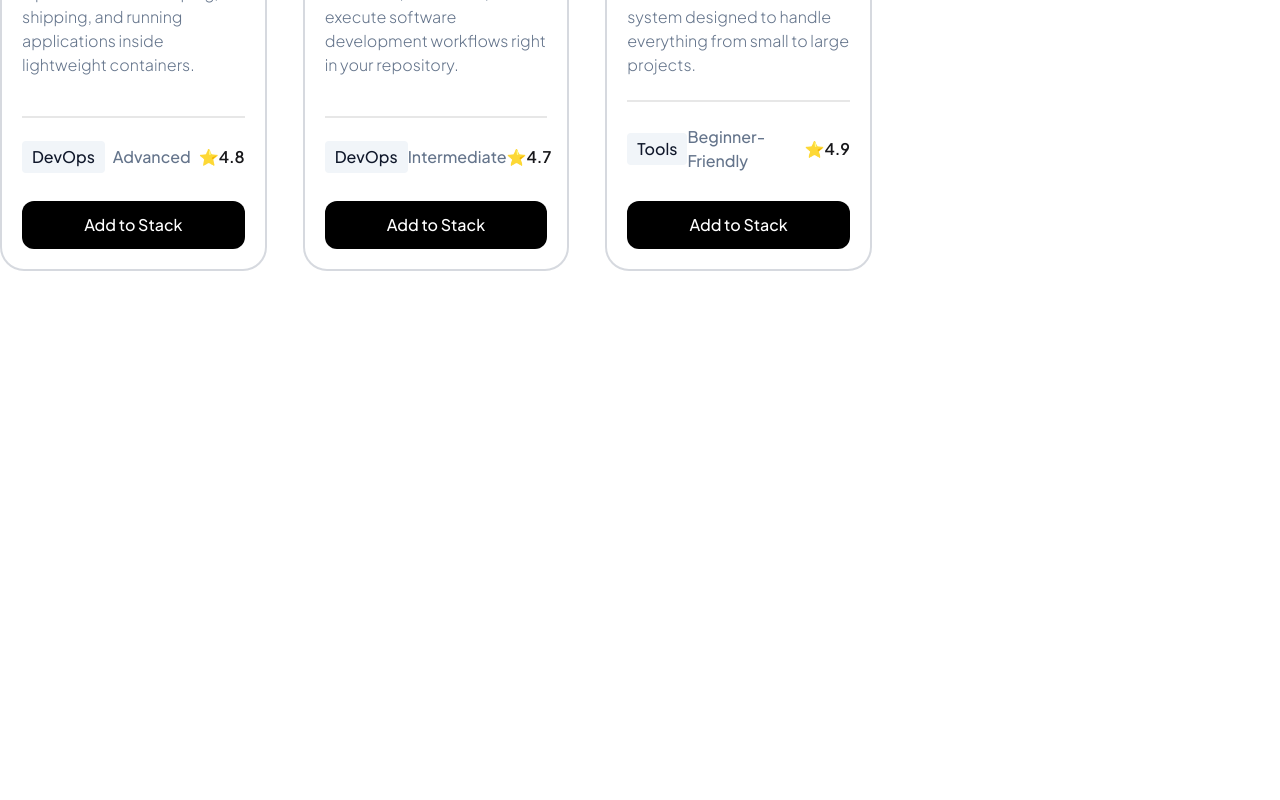
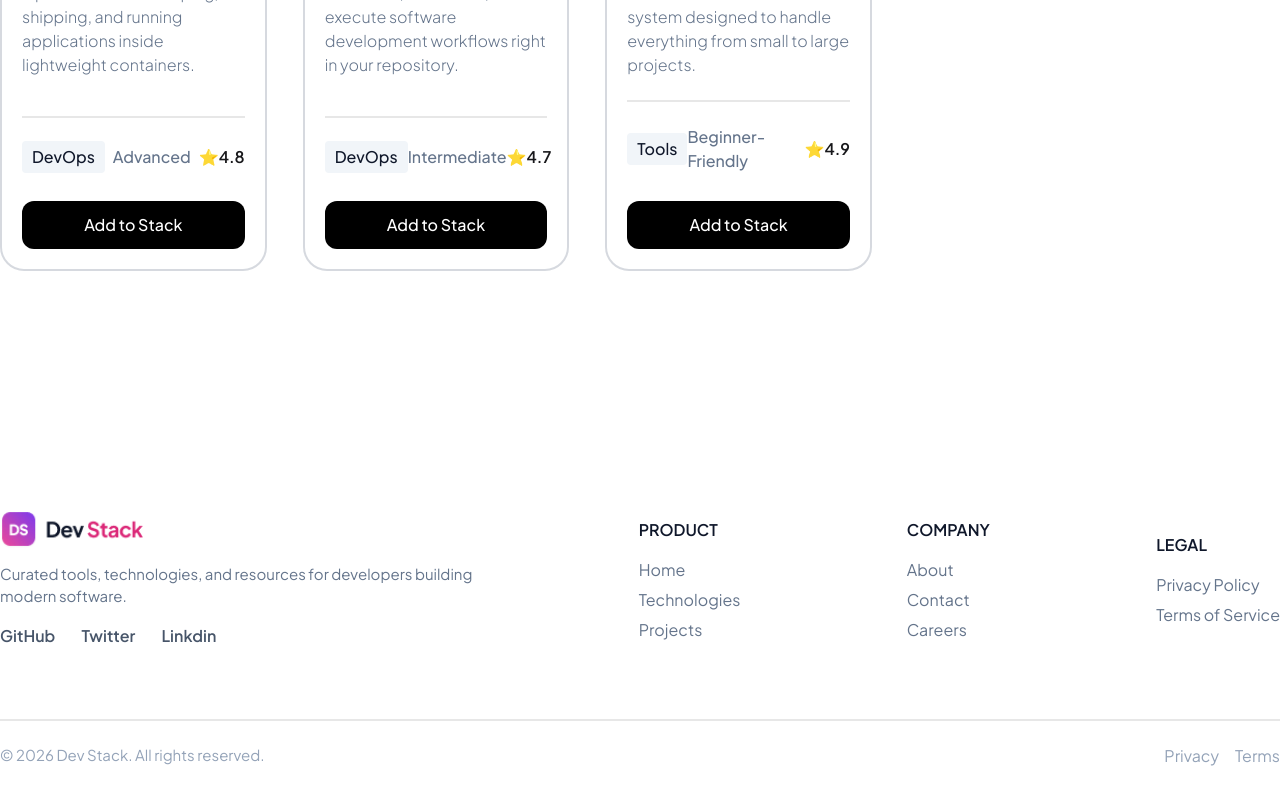
Before and after one commit to devSSayed/A05-B14-Project, a React (Vite) app: page / in a window 1280 px wide. Shown: the part 2877-3677 px from the top of the page. Before the commit the page ends 3148 px from the top, so only its background shows below. Built offline with nearby package versions, Linux system fonts and the light colour scheme.

Commit message:
Added the final footer section

```diff
--- a/src/App.tsx
+++ b/src/App.tsx
@@ -3,8 +3,9 @@ import HeroSec from './Components/HeroSec';
 import NavBar from './Components/navBar';
 import Technologies from './Components/Technologies/Technologies';
 import type { iTechType } from './Components/Types/TechType';
+import Footer from './Components/Footer';
 
-const TechnologyFetch = async():Promise<iTechType[]> =>{
+const TechnologyFetch = async (): Promise<iTechType[]> => {
   const res = await fetch('/data.json')
   const data = await res.json()
   return data;
@@ -16,14 +17,17 @@ function App() {
 
   return (
     <>
-    <NavBar />
-    <HeroSec />
+      <NavBar />
+      <HeroSec />
 
-    <Suspense fallback={<div className='flex justify-center items-center'><span className="loading loading-bars loading-xl"></span></div>}>
-      <Technologies TechnologyPromise={TechnologyPromise}/>
-    </Suspense>
+      <Suspense fallback={<div className='flex justify-center items-center'><span className="loading loading-bars loading-xl"></span></div>}>
+        <Technologies TechnologyPromise={TechnologyPromise} />
+      </Suspense>
 
+      <Footer />
     </>
+
+
   )
 }
 
--- /dev/null
+++ b/src/Components/Footer.tsx
@@ -0,0 +1,67 @@
+import FooterLogo from '../assets/text-logo.png'
+
+const Footer = () => {
+    return (
+        <div className='container mx-auto mt-60'>
+            <div className=' flex justify-between items-center gap-36'>
+                <div className='flex flex-col justify-between gap-4'>
+                    <div>
+                        <img className='w-36' src={FooterLogo} alt="MainLogo" />
+                        <p className='font-jakarta text-[#64748B] text-[15px] mt-3.5'>Curated tools, technologies, and resources for developers building <br />
+                            modern software.</p>
+                    </div>
+
+                    <ul className='flex justify-between items-center pr-64'>
+                        <li className='font-jakarta font-semibold text-[#475569] hover:text-blue-500 cursor-pointer'>GitHub</li>
+                        <li className='font-jakarta font-semibold text-[#475569] hover:text-blue-500 cursor-pointer'>Twitter</li>
+                        <li className='font-jakarta font-semibold text-[#475569] hover:text-blue-500 cursor-pointer'>Linkdin</li>
+                    </ul>
+                </div>
+
+                <div className='flex flex-col justify-between gap-4'>
+                    <p className='font-jakarta font-semibold text-[#0F172A]'>PRODUCT</p>
+
+                    <ul className='flex flex-col justify-between gap-1.5'>
+                        <li className='font-jakarta text-[#64748B] hover:text-purple-600 cursor-pointer'>Home</li>
+                        <li className='font-jakarta text-[#64748B] hover:text-purple-600 cursor-pointer'>Technologies</li>
+                        <li className='font-jakarta text-[#64748B] hover:text-purple-600 cursor-pointer'>Projects</li>
+                    </ul>
+                </div>
+
+                <div className='flex flex-col justify-between gap-4'>
+                    <p className='font-jakarta font-semibold text-[#0F172A]'>COMPANY</p>
+
+                    <ul className='flex flex-col gap-1.5'>
+                        <li className='font-jakarta text-[#64748B] hover:text-purple-600 cursor-pointer'>About</li>
+                        <li className='font-jakarta text-[#64748B] hover:text-purple-600 cursor-pointer'>Contact</li>
+                        <li className='font-jakarta text-[#64748B] hover:text-purple-600 cursor-pointer'>Careers</li>
+                    </ul>
+                </div>
+
+                <div className='flex flex-col justify-between gap-4'>
+                    <p className='font-jakarta font-semibold text-[#0F172A]'>LEGAL</p>
+
+                    <ul className='flex flex-col justify-between gap-1.5'>
+                        <li className='font-jakarta text-[#64748B] hover:text-purple-600 cursor-pointer'>Privacy Policy</li>
+                        <li className='font-jakarta text-[#64748B] hover:text-purple-600 cursor-pointer'>Terms of Service</li>
+                    </ul>
+                </div>
+
+            </div>
+
+            <div className='mt-16 mb-8'>
+                <div className="divider"></div>
+                <div className='flex justify-between items-center'>
+                    <p className='font-jakarta text-[#94A3B8] text-[15px]'>© 2026 Dev Stack. All rights reserved.</p>
+
+                    <ul className='flex items-center gap-4'>
+                        <li className='font-jakarta text-[#94A3B8] hover:text-blue-500 hover:underline cursor-pointer'>Privacy</li>
+                        <li className='font-jakarta text-[#94A3B8] hover:text-blue-500 hover:underline cursor-pointer'>Terms</li>
+                    </ul>
+                </div>
+            </div>
+        </div>
+    );
+};
+
+export default Footer;
```
